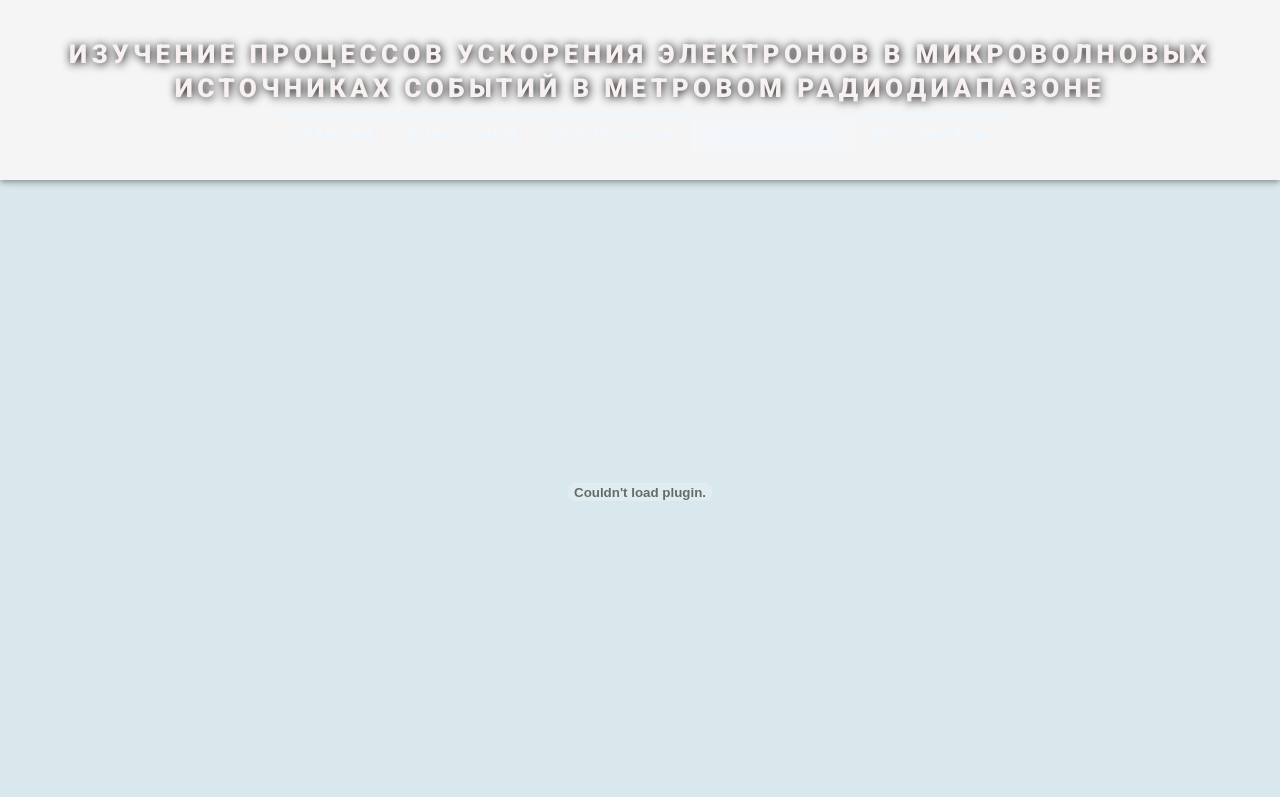
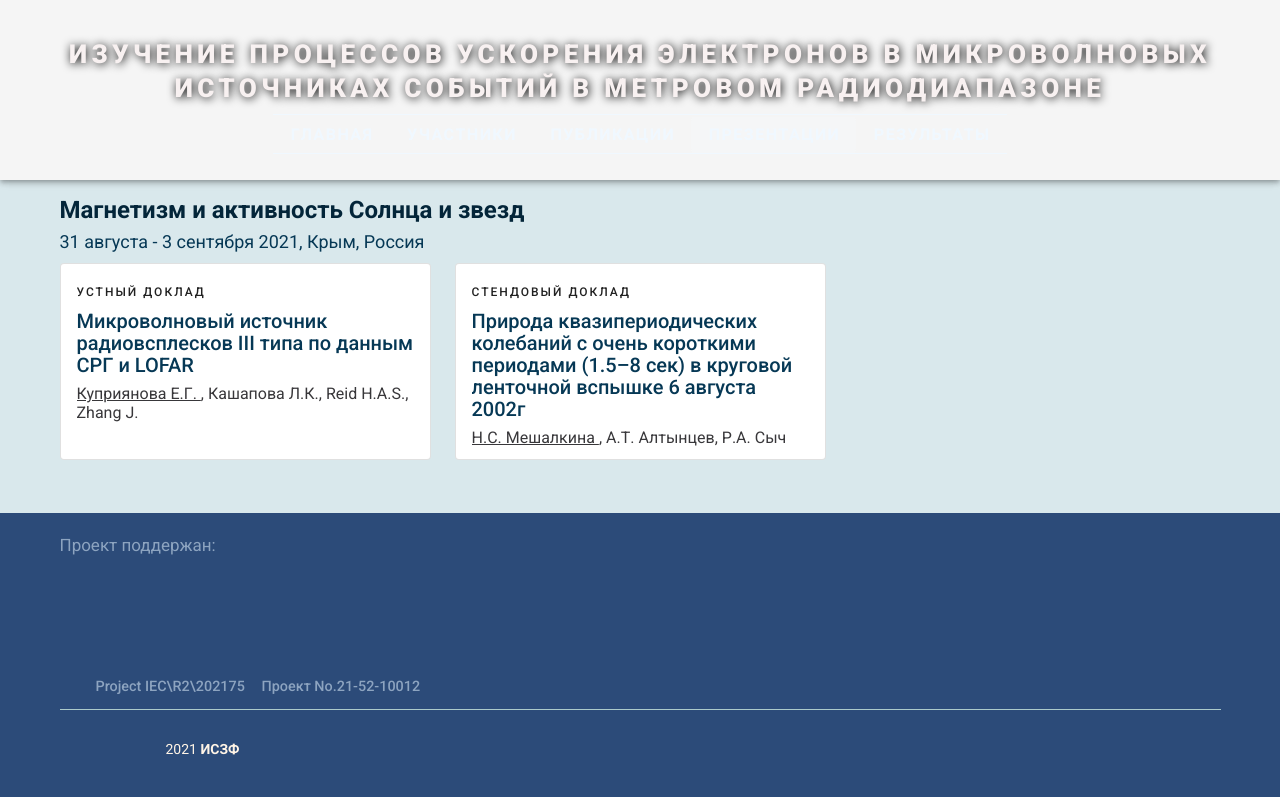
Before and after one commit to jshamsutdinova/istp-ucl-rus-page, a Vue app: page /presentations in a window 1280 px wide. Shown: the top 797 px of the page. Built offline with nearby package versions, Linux system fonts and the light colour scheme.

Commit message:
Created the Presentation page. Created the component for file info

```diff
--- /dev/null
+++ b/src/components/card/pdf-info/pdf-info.js
@@ -0,0 +1,17 @@
+export default {
+  name: 'pdfInfo',
+
+  props: {
+    type: String,
+    title: String,
+    mainAuthor: String,
+    authors: String,
+    link: String
+  },
+
+  methods: {
+    openFile: function (url) {
+      window.open(url, '_blank')
+    }
+  }
+}
--- /dev/null
+++ b/src/components/card/pdf-info/pdf-info.scss
@@ -0,0 +1,13 @@
+v-title {
+    color: $blue-color;
+}
+
+div.name {
+    font-size: 20px;
+    font-weight: 500;
+    color: $blue-color;
+}
+div.author {
+    font-size: 16px;
+    color: rgb(56, 55, 58) !important;
+}
--- /dev/null
+++ b/src/components/card/pdf-info/pdf-info.vue
@@ -0,0 +1,26 @@
+<template>
+  <v-card
+    outlined
+    height="100%  "
+  >
+    <v-list-item three-line>
+      <v-list-item-content>
+        <div class="text-overline type">
+          {{ type }}
+        </div>
+        <div class="name mb-2"
+          @click="openFile(link)"
+        >
+            {{ title }}
+        </div>
+        <v-list-item-subtitle class="author">
+          <u> {{ mainAuthor }} </u>, {{ authors }}
+        </v-list-item-subtitle>
+      </v-list-item-content>
+
+    </v-list-item>
+  </v-card>
+</template>
+
+<script src="./pdf-info.js"></script>
+<style lang="scss" src="./pdf-info.scss" scoped></style>
--- a/src/views/presentations/presentations.js
+++ b/src/views/presentations/presentations.js
@@ -1,3 +1,29 @@
+import pdfInfo from '@/components/card/pdf-info/pdf-info.vue'
+
 export default ({
-  name: 'Presentation'
+  name: 'Presentation',
+
+  components: {
+    'pdf-info-card': pdfInfo
+  },
+
+  data: () => ({
+    files: [
+      {
+        id: 1,
+        type: 'Устный доклад',
+        title: 'Микроволновый  источник радиовсплесков III  типа по  данным  СРГ  и LOFAR',
+        mainAuthor: 'Куприянова  Е.Г.',
+        authors: 'Кашапова  Л.К., Reid    H.A.S.,    Zhang    J.'
+      },
+      {
+        id: 2,
+        type: 'Стендовый доклад',
+        title: 'Природа квазипериодических колебаний с очень короткими периодами (1.5–8 сек) в круговой ленточной вспышке 6 августа 2002г',
+        mainAuthor: 'Н.С. Мешалкина',
+        authors: 'А.Т. Алтынцев, Р.А. Сыч',
+        link: 'https://sun.crao.ru/images/conference/2021/poster/Meshalkina_poster.pdf'
+      }
+    ]
+  })
 })
--- a/src/views/presentations/presentations.scss
+++ b/src/views/presentations/presentations.scss
@@ -0,0 +1,12 @@
+* {
+    // border: 2px solid rebeccapurple;
+}
+
+div.conf-name {
+    color: $title-color;
+}
+div.conf-date {
+    color: $blue-color;
+    font-size: 18px;
+
+}
--- a/src/views/presentations/presentations.vue
+++ b/src/views/presentations/presentations.vue
@@ -1,9 +1,27 @@
 <template>
   <v-container>
-    <embed src="test.pdf" type="application/pdf" width="100%" height="600px">
-    <embed src="@/assets/emblems/istp.png" type="image/jpg">
-    <iframe src="@/assets/presentation/test.pdf"></iframe>
-    <a href="@/assets/presentation/test.pdf">link</a>
+    <div class="conf-name">
+      <h2>Магнетизм и активность Солнца и звезд</h2>
+    </div>
+    <div class="conf-date">
+      31 августа - 3 сентября 2021, Крым, Россия
+    </div>
+    <div class="test-block mt-2">
+      <v-row>
+        <v-col cols=12 md=4
+          v-for="file in files"
+          :key="file.id"
+        >
+          <pdf-info-card
+            :type="file.type"
+            :title="file.title"
+            :mainAuthor="file.mainAuthor"
+            :authors="file.authors"
+            :link="file.link"
+          />
+        </v-col>
+      </v-row>
+    </div>
   </v-container>
 </template>
 
```
Also changed, not shown: 1 other file (tests, documents, lock files or other folders).
